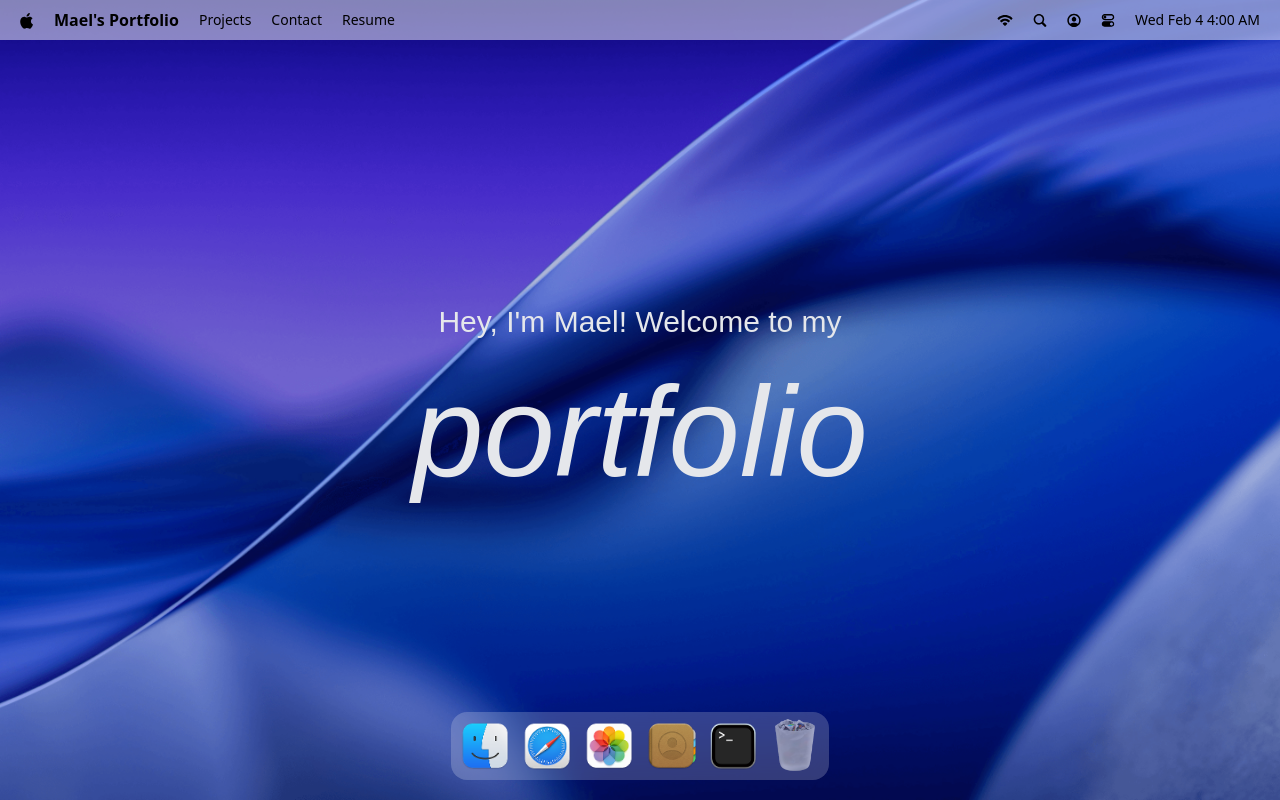
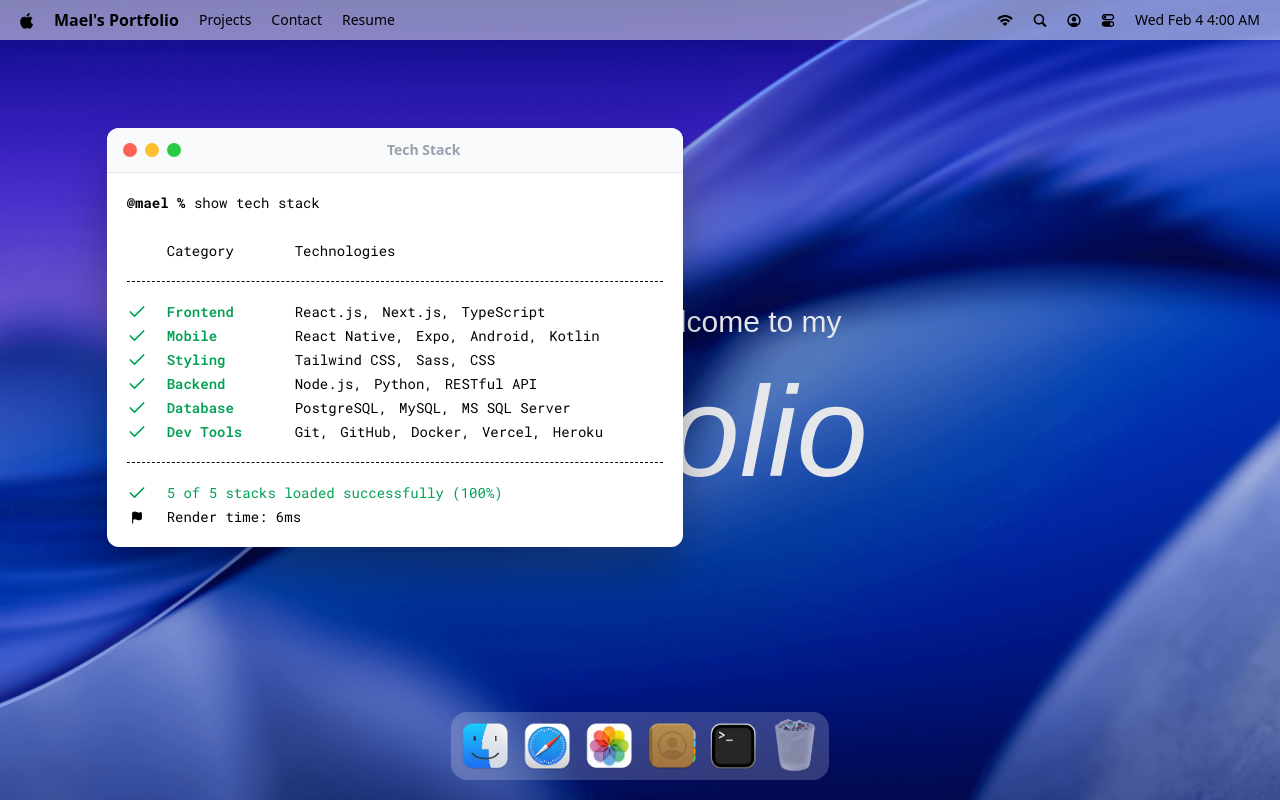
Before and after one commit to maelmane/protfolio, a React (Vite) app: page / in a window 1280 px wide. Both pictures are taken after a click on the button 733 px from the left and 746 px from the top of the page. Built offline with nearby package versions, Linux system fonts and the light colour scheme; a web font is replaced by a local one.

Commit message:
add terminal draggable page

```diff
--- a/src/App.tsx
+++ b/src/App.tsx
@@ -1,5 +1,9 @@
 import React from "react";
 import { Dock, Navbar, Welcome } from "@/components";
+import gsap from "gsap";
+import { Draggable } from "gsap/Draggable";
+import { Terminal } from "./windows";
+gsap.registerPlugin(Draggable)
 
 const App = () => {
   return (
@@ -7,6 +11,8 @@
       <Navbar />
       <Welcome />
       <Dock />
+
+      <Terminal />
     </main>
   );
 };
--- /dev/null
+++ b/src/components/WindowControls.tsx
@@ -0,0 +1,15 @@
+import useWindowStore from "@/store/window";
+import React from "react";
+
+const WindowControls = ({ target }) => {
+  const { closeWindow } = useWindowStore()!;
+  return (
+    <div id="window-controls">
+      <div className="close" onClick={() => closeWindow(target)} />
+      <div className="minimize" />
+      <div className="maximize" />
+    </div>
+  );
+};
+
+export default WindowControls;
--- a/src/components/index.ts
+++ b/src/components/index.ts
@@ -1,5 +1,6 @@
 import Navbar from "./Navbar";
 import Welcome from "./Welcome";
 import Dock from "./Dock";
+import WindowControls from "./WindowControls";
 
-export { Navbar, Welcome, Dock };
+export { Navbar, Welcome, Dock, WindowControls };
--- a/src/constants/index.ts
+++ b/src/constants/index.ts
@@ -138,7 +138,7 @@
   },
   {
     category: "Database",
-    items: ["MongoDB", "PostgreSQL", "MySQL", "MS SQL Server"],
+    items: ["PostgreSQL", "MySQL", "MS SQL Server"],
   },
   {
     category: "Dev Tools",
--- /dev/null
+++ b/src/hoc/WindowWrapper.tsx
@@ -0,0 +1,56 @@
+import useWindowStore from "@/store/window";
+import { useGSAP } from "@gsap/react";
+import gsap from "gsap";
+import { Draggable } from "gsap/Draggable";
+import React, { useLayoutEffect, useRef } from "react";
+
+const WindowWrapper = (Component, windowKey) => {
+  const Wrapped = (props) => {
+    const { focusWindow, windows } = useWindowStore();
+    const { isOpen, zIndex } = windows[windowKey];
+
+    const ref = useRef(null);
+
+    useGSAP(() => {
+      const el = ref.current;
+      if (!el || !isOpen) return;
+
+      el.style.deisplay = "block";
+
+      gsap.fromTo(
+        el,
+        { scale: 0.8, opacity: 0, y: 40 },
+        { scale: 1, opacity: 1, y: 0, duration: 0.4, ease: "power3.out" },
+      );
+    }, [isOpen]);
+
+    useGSAP(() => {
+      const el = ref.current;
+      if (!el) return;
+
+      const [instance] = Draggable.create(el, {
+        onPress: () => focusWindow(windowKey),
+      });
+
+      return () => instance.kill();
+    }, []);
+
+    useLayoutEffect(() => {
+      const el = ref.current;
+      if (!el) return;
+      el.style.display = isOpen ? "block" : "none";
+    }, [isOpen]);
+
+    return (
+      <section id={windowKey} ref={ref} style={{ zIndex }} className="absolute">
+        <Component {...props} />
+      </section>
+    );
+  };
+
+  Wrapped.displayName = `WindowWrapper(${Component.displayName || Component.name || "Component"})`;
+
+  return Wrapped;
+};
+
+export default WindowWrapper;
--- /dev/null
+++ b/src/windows/Terminal.tsx
@@ -0,0 +1,59 @@
+
+
+import { WindowControls } from "@/components";
+import { techStack } from "@/constants";
+import WindowWrapper from "@/hoc/WindowWrapper";
+import { Check, Flag, Wind } from "lucide-react";
+
+const Terminal = () => {
+  return (
+    <>
+      <div id="window-header">
+        <WindowControls target="terminal"/>
+        <h2>Tech Stack</h2>
+      </div>
+
+      <div className="techstack">
+        <p>
+          <span className="font-bold">@mael % </span>
+          show tech stack
+        </p>
+        <div className="label">
+          <p className="w-32">Category</p>
+          <p>Technologies</p>
+        </div>
+
+        <ul className="content">
+          {techStack.map(({ category, items }) => (
+            <li key={category} className="flex items-center">
+              <Check className="check" size={20} />
+              <h3>{category}</h3>
+              <ul>
+                {items.map((item, i) => (
+                  <li key={i}>
+                    {item}
+                    {i < items.length - 1 ? "," : ""}
+                  </li>
+                ))}
+              </ul>
+            </li>
+          ))}
+        </ul>
+        <div className="footnote">
+          <p>
+            <Check size={20} /> 5 of 5 stacks loaded successfully (100%)
+          </p>
+
+          <p className="text-black">
+            <Flag size={13} fill="black" />
+            Render time: 6ms
+          </p>
+        </div>
+      </div>
+    </>
+  );
+};
+
+const TerminalWindow = WindowWrapper(Terminal, "terminal");
+
+export default TerminalWindow;
--- /dev/null
+++ b/src/windows/index.ts
@@ -0,0 +1,3 @@
+import Terminal from "./Terminal";
+
+export {Terminal}
```
